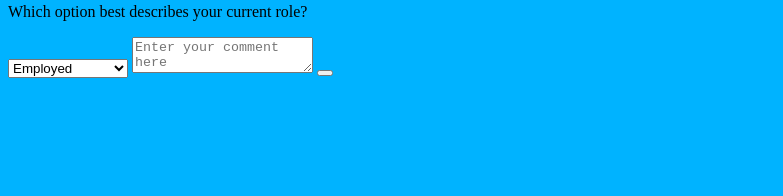
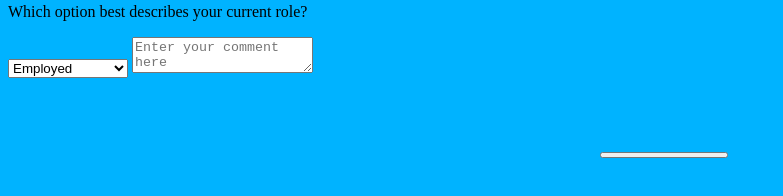
Before and after one commit to StuurmanX/Project_1-23, a plain HTML site: page index.html in a window 1280 px wide. Shown: the part 148-344 px from the top of the page, without its empty margins (0-783 px from the left). Drawn offline with Linux system fonts and the light colour scheme.

Commit message:
Update index.css

```diff
--- a/index.css
+++ b/index.css
@@ -2,3 +2,13 @@
     background: rgb(0, 179, 255);
 
   }
+
+  button {
+    position: absolute;
+    left: 500px;
+    top: 300px;
+    text-align: center;
+    padding-top: 30px 30px ;
+    margin-left: 100px;
+    width: 10%;
+  }
```
